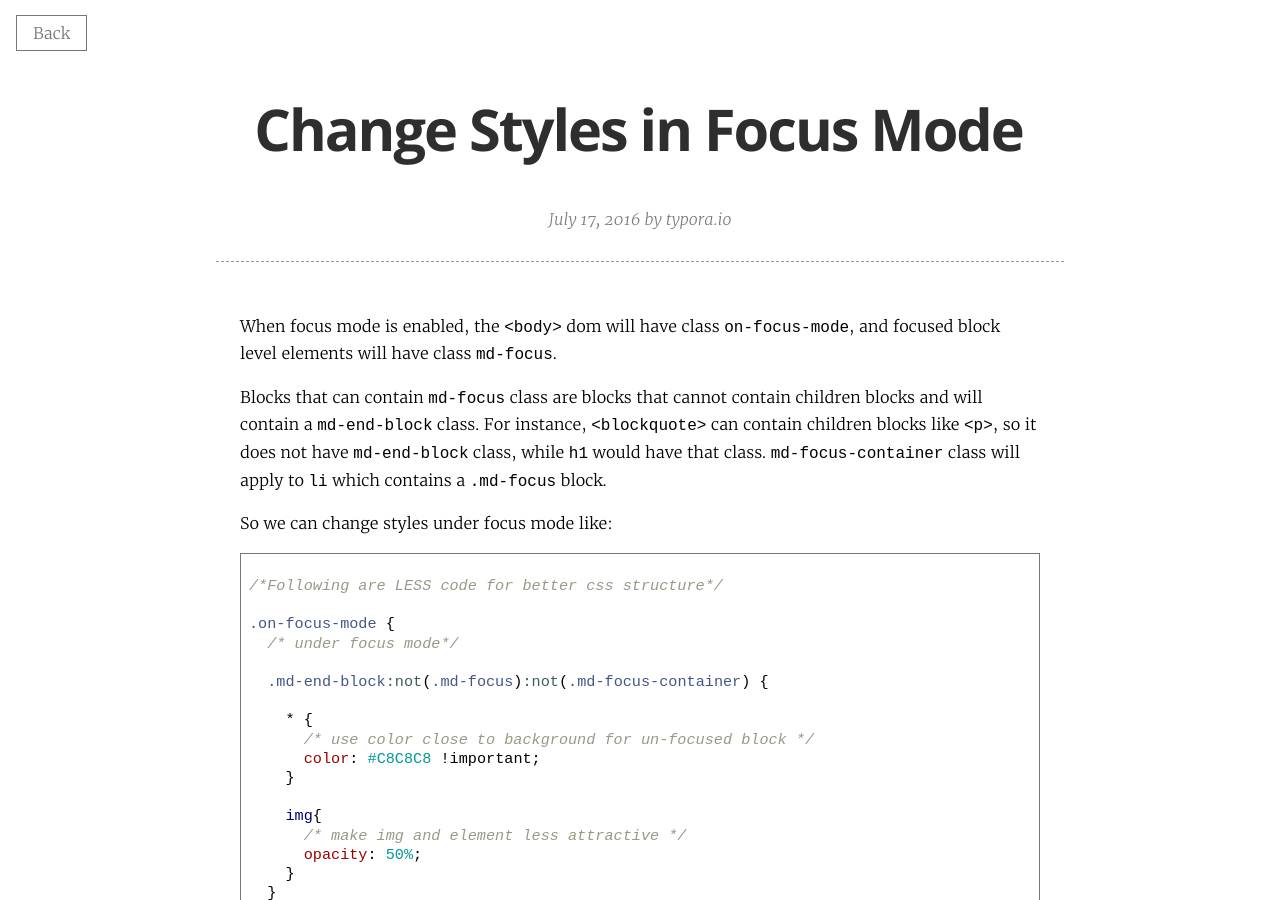
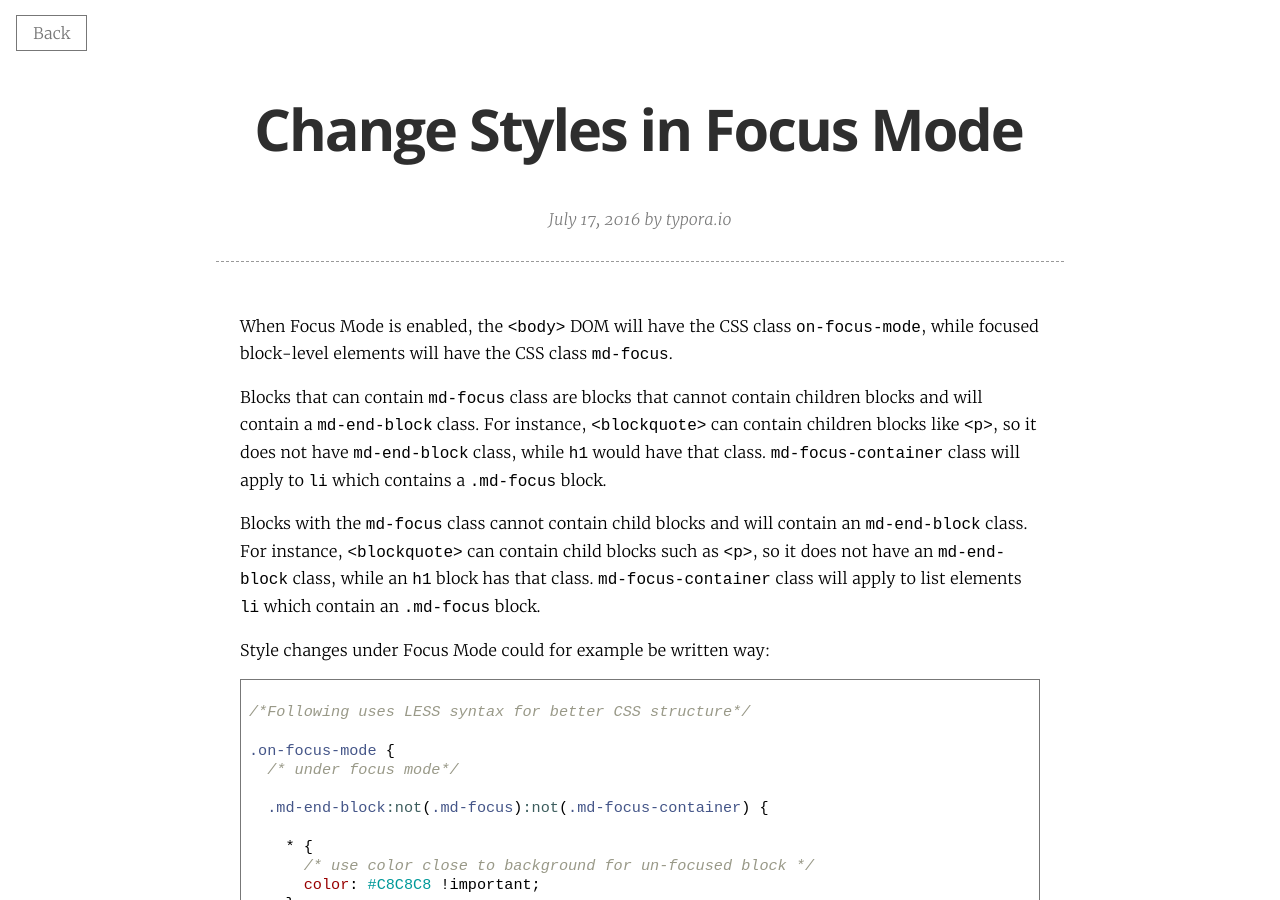
Before and after one commit to typora/support.typora.io, a Jekyll site: the page built from _posts/2016-07-17-Change Styles in Focus Mode.md, in a window 1280 px wide and 900 px high. Built offline with Jekyll 4.4.1, drawn with Linux system fonts in a browser that asks for light colours; nearby versions of some CDN libraries; library files that are not in the unit come from our copies.

Commit message:
First edit of 2016-07-17-Change Styles in Focus Mode
Minor edits

````diff
--- a/_posts/2016-07-17-Change Styles in Focus Mode.md
+++ b/_posts/2016-07-17-Change Styles in Focus Mode.md
@@ -7,14 +7,16 @@ tags: [style]
 typora-root-url: ../
 ---
 
-When focus mode is enabled, the `<body>` dom will have class `on-focus-mode`, and focused block level elements will have class `md-focus`.
+When Focus Mode is enabled, the `<body>` DOM will have the CSS class `on-focus-mode`, while focused block-level elements will have the CSS class `md-focus`.
 
 Blocks that can contain `md-focus` class are blocks that cannot contain children blocks and will contain a `md-end-block` class. For instance, `<blockquote>` can contain children blocks like `<p>`, so it does not have `md-end-block` class, while `h1` would have that class. `md-focus-container` class will apply to `li` which contains a `.md-focus` block.
 
-So we can change styles under focus mode like:
+Blocks with the `md-focus` class cannot contain child blocks and will contain an `md-end-block` class. For instance, `<blockquote>` can contain child blocks such as `<p>`, so it does not have an `md-end-block` class, while an `h1` block has that class. `md-focus-container` class will apply to list elements `li` which contain an `.md-focus` block.
+
+Style changes under Focus Mode could for example be written way:
 
 ```scss
-/*Following are LESS code for better css structure*/
+/*Following uses LESS syntax for better CSS structure*/
 
 .on-focus-mode {
   /* under focus mode*/
````
